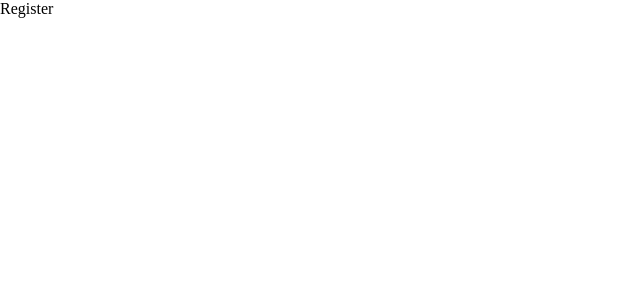
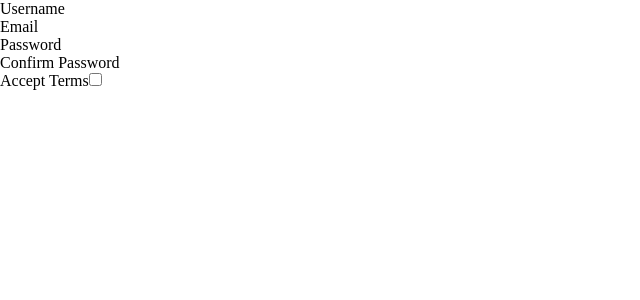
Before and after one commit to AnaMuraya/fit-fe, a React (Create React App) app: page /api/auth/signup in a window 1280 px wide. Shown: the top 300 px of the page, without its empty margins (0-640 px from the left). Built offline with nearby package versions, Linux system fonts and the light colour scheme.

Commit message:
Added the register page

```diff
--- a/src/pages/auth/Login.tsx
+++ b/src/pages/auth/Login.tsx
@@ -8,8 +8,6 @@ import styles from './style.module.scss'
 import { useState } from 'react'
 
 const Login = () => {
-  // const [name, setName] = useState<string>('')
-  // const [pass, setPass] = useState<string>('')
   const [message, setMessage] = useState<string>('')
   const [loading, setLoading] = useState<boolean>(false)
   // const navigate = useNavigate()
--- a/src/pages/auth/Register.tsx
+++ b/src/pages/auth/Register.tsx
@@ -1,7 +1,118 @@
+import { ErrorMessage, Field, Form, Formik } from 'formik'
+import * as Yup from 'yup'
+
+import AuthService from '../../services/auth'
+
 import styles from './style.module.scss'
+import { useState } from 'react'
 
 const Register = () => {
-  return <div className={styles.wrapper}>Register</div>
+  const [message, setMessage] = useState<string>('')
+  const [successful, setSuccessful] = useState<boolean>(false)
+  const formik = {
+    validationSchema() {
+      return Yup.object().shape({
+        username: Yup.string()
+          .test(
+            'length',
+            'Username must be between 3 and 20 characters',
+            (val?: any) =>
+              val && val.toString().length >= 3 && val.toString() <= 29
+          )
+          .required('Username is required'),
+        email: Yup.string()
+          .email('This is not a valid email')
+          .required('Email is required'),
+        password: Yup.string()
+          .test(
+            'length',
+            'The password length must be between 6 and 40 characters',
+            (val: any) =>
+              val && val.toString().length >= 6 && val.toString().length <= 40
+          )
+          .required('Password is required'),
+        confirmPassword: Yup.string()
+          .required('Please confirm your password')
+          .oneOf(
+            [Yup.ref('password'), null],
+            'Confirm Password does not match'
+          ),
+        acceptTerms: Yup.bool().oneOf([true], 'Accept Terms is required')
+      })
+    },
+    initialValues: {
+      username: '',
+      email: '',
+      password: '',
+      confirmPassword: '',
+      acceptTerms: false
+    },
+    handleRegister: (values: {
+      username: string
+      email: string
+      password: string
+    }) => {
+      const { username, email, password } = values
+
+      setMessage('')
+      setSuccessful(false)
+      AuthService.register(username, email, password)
+        .then((response) => {
+          setMessage(response.data.message)
+          setSuccessful(true)
+        })
+        .catch((err) => {
+          const errorMessage =
+            (err.response && err.response.data && err.response.data.message) ||
+            err.message ||
+            err.toString()
+          setMessage(errorMessage)
+          setSuccessful(false)
+        })
+    }
+  }
+  return (
+    <div className={styles.registerWrapper}>
+      <Formik
+        validationSchema={formik.validationSchema}
+        initialValues={formik.initialValues}
+        onSubmit={formik.handleRegister}
+      >
+        <Form>
+          {!successful && (
+            <div>
+              <div>
+                <label htmlFor="username">Username</label>
+                <Field name="username" type="text" />
+                <ErrorMessage name="username" component="div" />
+              </div>
+              <div>
+                <label htmlFor="email">Email</label>
+                <Field name="email" type="email" />
+                <ErrorMessage name="email" component="div" />
+              </div>
+              <div>
+                <label htmlFor="password">Password</label>
+                <Field name="password" type="password" />
+                <ErrorMessage name="password" component="div" />
+              </div>
+              <div>
+                <label htmlFor="conPassword">Confirm Password</label>
+                <Field name="conPassword" type="password" />
+                <ErrorMessage name="conPassword" component="div" />
+              </div>
+              <div>
+                <label htmlFor="acceptTerms">Accept Terms</label>
+                <Field name="acceptTerms" type="checkbox" />
+                <ErrorMessage name="acceptTerms" component="div" />
+              </div>
+            </div>
+          )}
+          {message && <span>{message}</span>}
+        </Form>
+      </Formik>
+    </div>
+  )
 }
 
 export default Register
```
